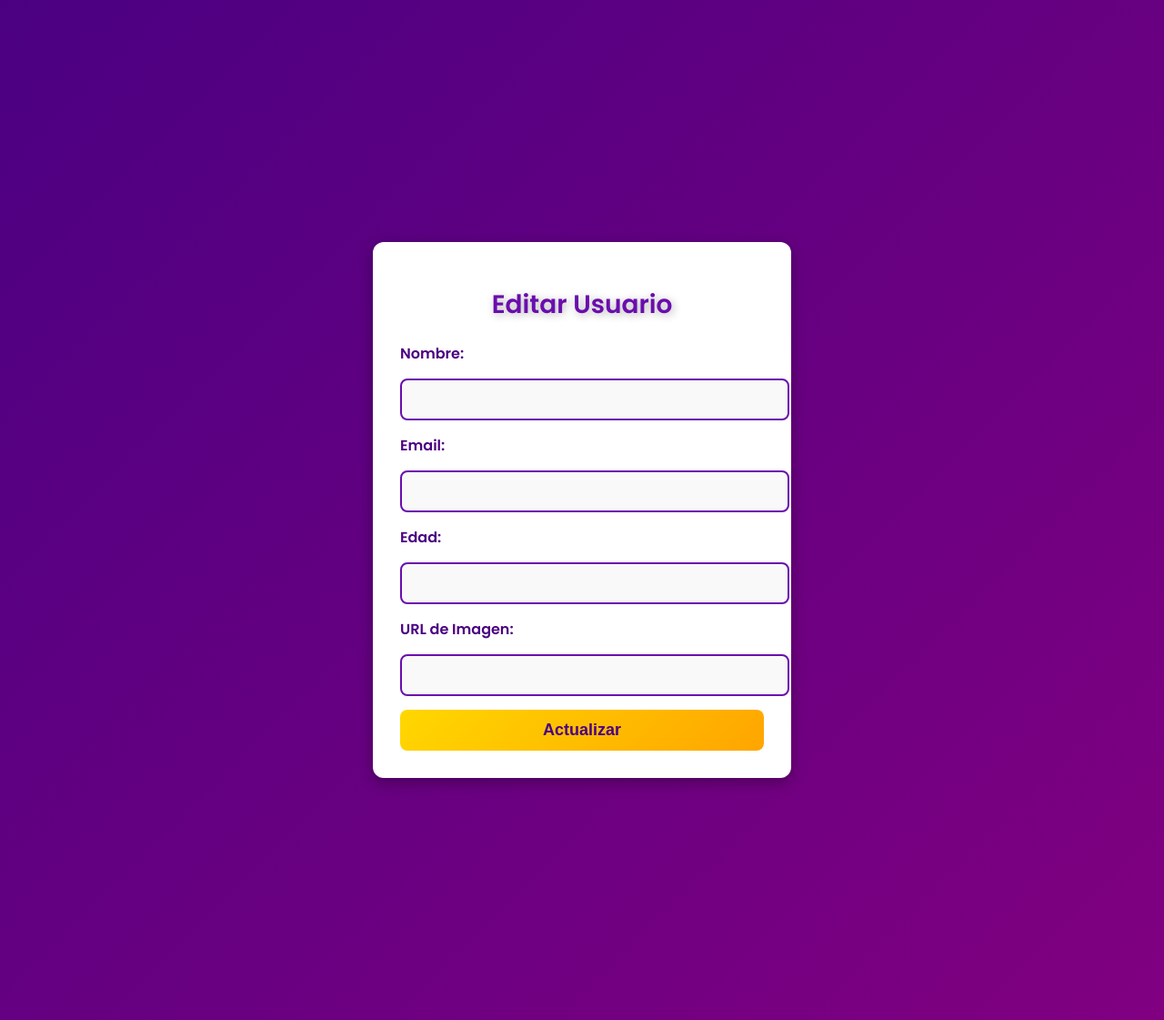
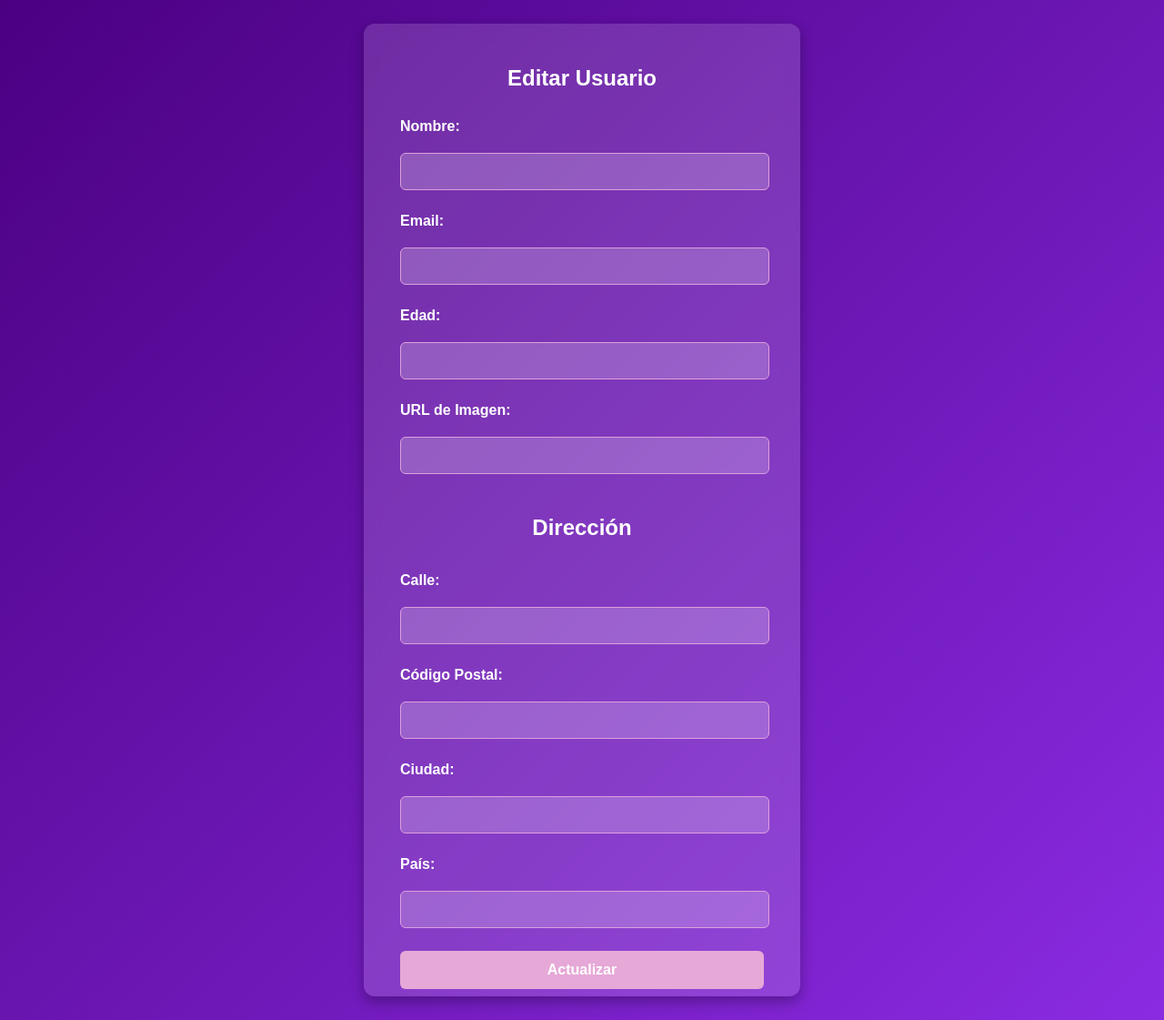
Before and after one commit to chaan12/WEB-II-Chan-Ortiz, a Django app: template django-app-modelo/modelo_app/templates/users/edit.html in a window 1280 px wide. Shown: the whole page at 91% size. Run offline with Django 5.2, Linux system fonts and the light colour scheme; the template is opened without the code that fills it, so the values that code supplies are empty.

Commit message:
Update clase

```diff
--- a/django-app-modelo/modelo_app/modelo_app/settings.py
+++ b/django-app-modelo/modelo_app/modelo_app/settings.py
@@ -124,6 +124,7 @@ STATICFILES_DIRS = [
     os.path.join(BASE_DIR, 'static'),
 ]
 
+STATIC_ROOT = BASE_DIR / 'staticfiles'
 
 # Configuración para archivos multimedia
 MEDIA_URL = '/media/'  # ✅ URL base para archivos subidos
--- a/django-app-modelo/modelo_app/static/css/edit_user.css
+++ b/django-app-modelo/modelo_app/static/css/edit_user.css
@@ -1,78 +1,75 @@
-@import url('https://fonts.googleapis.com/css2?family=Poppins:wght@300;400;600&display=swap');
-
 body {
-    font-family: 'Poppins', Arial, sans-serif;
-    background: linear-gradient(135deg, #4B0082, #800080);
+    font-family: 'Poppins', sans-serif;
+    background: linear-gradient(135deg, #4B0082, #8A2BE2);
+    color: white;
     margin: 0;
     padding: 0;
     display: flex;
     justify-content: center;
     align-items: center;
     height: 100vh;
-    color: white;
+    overflow: hidden;
 }
 
 .container {
-    background: #ffffff;
+    background: rgba(255, 255, 255, 0.15);
+    backdrop-filter: blur(10px);
     padding: 30px;
     border-radius: 12px;
-    box-shadow: 0 5px 15px rgba(0, 0, 0, 0.3);
+    box-shadow: 0px 6px 15px rgba(0, 0, 0, 0.3);
+    width: 420px;
     text-align: center;
-    width: 400px;
+    overflow-y: auto;
+    max-height: 90vh;
 }
 
 h1 {
-    color: #6A0DAD;
-    font-size: 28px;
-    font-weight: 700;
+    font-size: 24px;
     margin-bottom: 20px;
-    text-shadow: 2px 2px 10px rgba(0, 0, 0, 0.3);
 }
 
 form {
     display: flex;
     flex-direction: column;
     gap: 15px;
+    padding: 10px;
 }
 
 label {
-    font-size: 16px;
-    font-weight: 600;
-    color: #4B0082;
     text-align: left;
+    font-weight: bold;
+    margin-bottom: 5px;
 }
 
 input {
+    width: calc(100% - 20px);
     padding: 12px;
-    border: 2px solid #6A0DAD;
-    border-radius: 8px;
-    font-size: 16px;
-    background: #F9F9F9;
-    color: #333;
-    transition: 0.3s;
-    width: 100%;
+    margin-bottom: 10px;
+    border: 1px solid #DDA0DD;
+    border-radius: 6px;
+    background: rgba(255, 255, 255, 0.2);
+    color: white;
 }
 
 input:focus {
-    border-color: #4B0082;
-    box-shadow: 0 0 5px rgba(75, 0, 130, 0.5);
     outline: none;
+    border-color: #E6A8D7;
+    background: rgba(255, 255, 255, 0.3);
 }
 
 button {
+    background: #E6A8D7;
+    color: white;
+    border: none;
     padding: 12px;
-    background: linear-gradient(135deg, #FFD700, #FFA500);
-    color: #4B0082;
-    font-size: 18px;
-    font-weight: 700;
-    border: none;
-    border-radius: 8px;
+    border-radius: 6px;
+    font-size: 16px;
+    font-weight: bold;
     cursor: pointer;
-    transition: 0.3s ease-in-out;
+    transition: 0.3s;
 }
 
 button:hover {
-    background: linear-gradient(135deg, #FFA500, #FFD700);
+    background: #DA70D6;
     transform: scale(1.05);
-    box-shadow: 0 0 15px rgba(255, 215, 0, 0.8);
 }
--- a/django-app-modelo/modelo_app/templates/orders/index.html
+++ b/django-app-modelo/modelo_app/templates/orders/index.html
@@ -4,7 +4,7 @@
 {% block title %}{{ titulo }}{% endblock %}
 
 {% block styles %}
-    <link rel="stylesheet" href="{% static 'css/orders.css' %}">
+<link rel="stylesheet" href="{% static 'css/orders.css' %}?v=1">
 {% endblock %}
 
 {% block content %}
@@ -29,7 +29,7 @@
 
     <h2>Preguntas Relacionadas</h2>
     <div class="container-questions">
-        {% for q in question %}
+        {% for q in questions %}
         <div class="question-card">
             <p><b>ID:</b> {{ q.id }}</p>
             <p><b>Pregunta:</b> {{ q.question_text }}</p>
--- a/django-app-modelo/modelo_app/templates/users/edit.html
+++ b/django-app-modelo/modelo_app/templates/users/edit.html
@@ -5,7 +5,7 @@
     <meta name="viewport" content="width=device-width, initial-scale=1.0">
     <title>Editar Usuario</title>
     {% load static %}
-    <link rel="stylesheet" href="{% static 'css/edit_user.css' %}">
+    <link rel="stylesheet" href="{% static 'css/edit_user.css' %}?v=1">
 </head>
 <body>
     <div class="container">
@@ -25,6 +25,20 @@
             <label for="photo">URL de Imagen:</label>
             <input type="text" id="photo" name="photo" value="{{ user.photo }}" required>
 
+            <h2>Dirección</h2>
+
+            <label for="street">Calle:</label>
+            <input type="text" id="street" name="street" value="{{ user_address.street|default_if_none:'' }}" required>
+
+            <label for="zip_code">Código Postal:</label>
+            <input type="text" id="zip_code" name="zip_code" value="{{ user_address.zip_code|default_if_none:'' }}" required>
+
+            <label for="city">Ciudad:</label>
+            <input type="text" id="city" name="city" value="{{ user_address.city|default_if_none:'' }}" required>
+
+            <label for="country">País:</label>
+            <input type="text" id="country" name="country" value="{{ user_address.country|default_if_none:'' }}" required>
+
             <button type="submit">Actualizar</button>
         </form>
     </div>
--- a/django-app-modelo/modelo_app/users/urls.py
+++ b/django-app-modelo/modelo_app/users/urls.py
@@ -9,4 +9,6 @@ urlpatterns = [
     path('create-user/', createUser, name='createUser'),
     path('detail/<int:id>/', userDetail, name='userDetail'),
     path('edit/<int:id>/', edit_user, name='edit_user'),
+    path("updateUser", edit_user, name="updateUser")
+
 ]
```
Also changed, not shown: django-app-modelo/modelo_app/orders/views.py (+8 -3 lines), django-app-modelo/modelo_app/static/css/users.css (+25 -23 lines), django-app-modelo/modelo_app/static/js/usersCreate.js (added, +27 -0 lines), django-app-modelo/modelo_app/templates/users/create.html (+20 -16 lines), django-app-modelo/modelo_app/users/views.py (+28 -5 lines), 3 other files.
